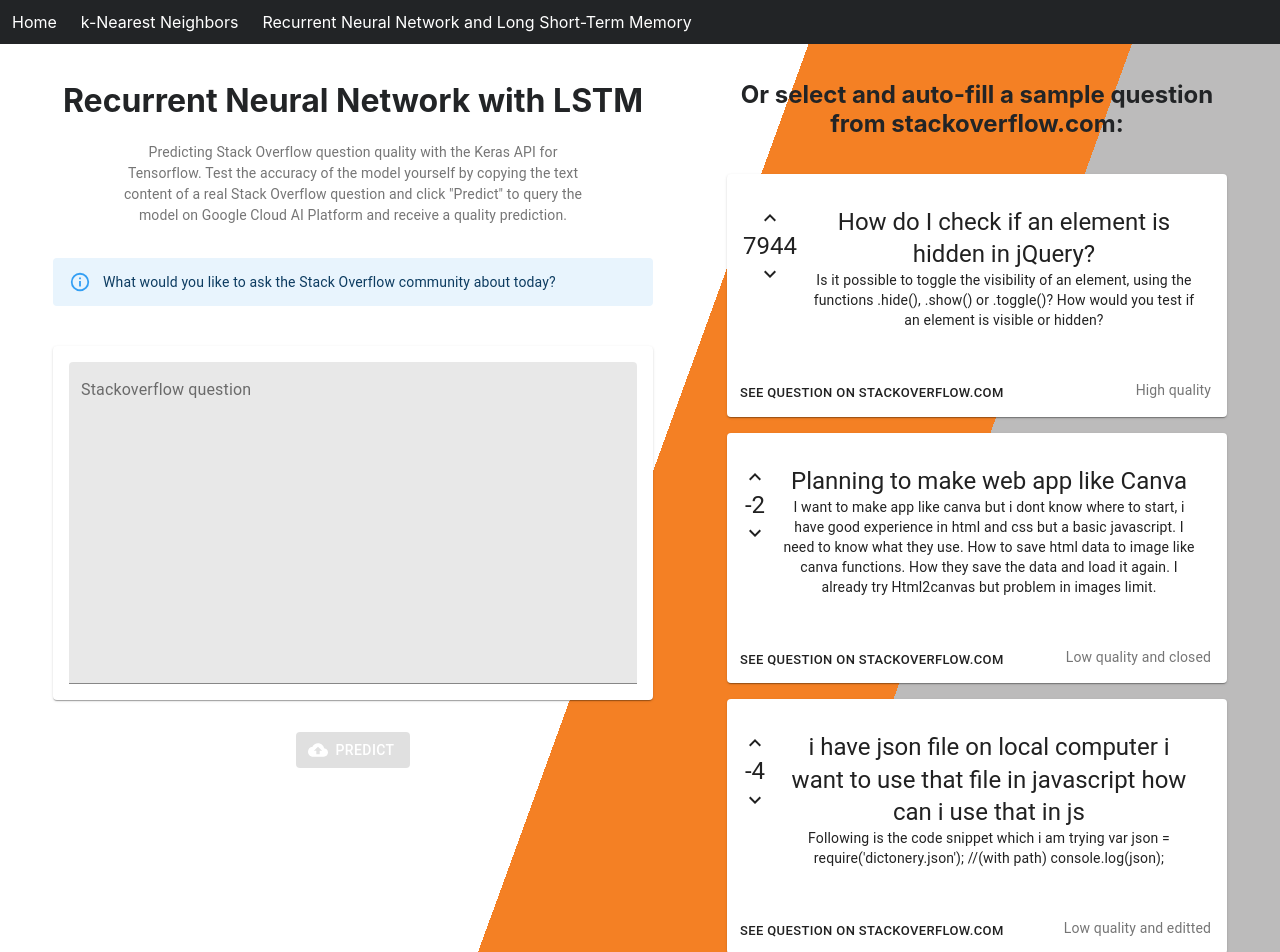
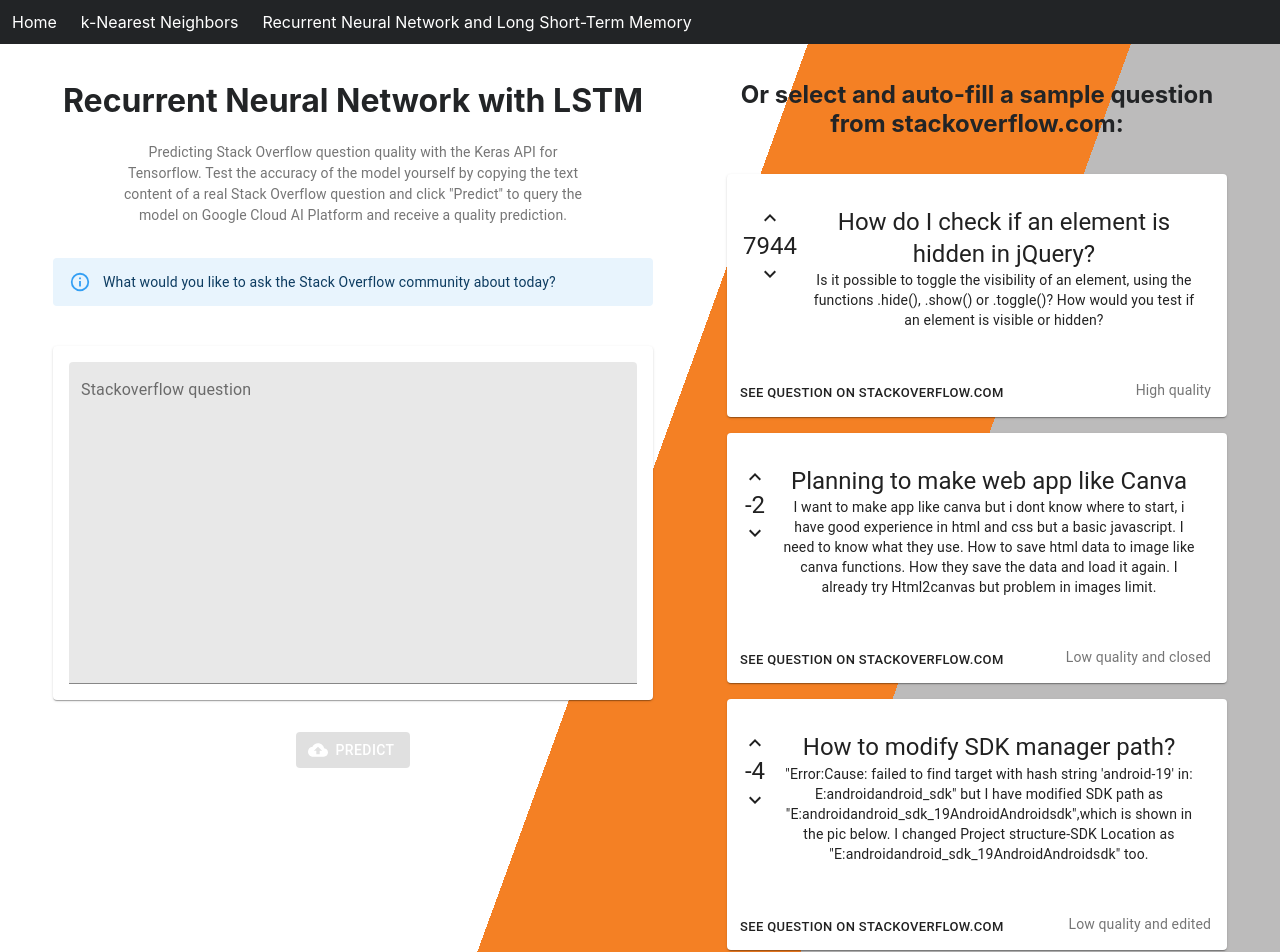
Before and after one commit to Magssch/TDT4173-project, a React (Create React App) app in the folder ml-demo/: page /rnn in a window 1280 px wide. Shown: the top 952 px of the page. Built offline with nearby package versions, Linux system fonts and the light colour scheme.

Commit message:
Update autofill-questions

```diff
--- a/ml-demo/src/pages/RNN/index.js
+++ b/ml-demo/src/pages/RNN/index.js
@@ -10,7 +10,6 @@ import { ThemeProvider } from '@material-ui/styles';
 import { Alert } from '@material-ui/lab';
 import { palette } from '@material-ui/system';
 import Tokenizer, { tokenizerFromJson } from './tokenizer';
-
 const sampleQuestions = [
   {
     quality: "High quality",
@@ -27,11 +26,11 @@ const sampleQuestions = [
     url: "https://stackoverflow.com/questions/34583878/planning-to-make-web-app-like-canva/35942896",
   },
   {
-    quality: "Low quality and editted",
+    quality: "Low quality and edited",
     rating: -4,
-    title: "i have json file on local computer i want to use that file in javascript how can i use that in js",
-    body: "Following is the code snippet which i am trying var json = require('dictonery.json'); //(with path) console.log(json);",
-    url: "https://stackoverflow.com/questions/34583878/planning-to-make-web-app-like-canva/35942896",
+    title: "How to modify SDK manager path?",
+    body: '"Error:Cause: failed to find target with hash string \'android-19\' in: E:\android\android_sdk" but I have modified SDK path as "E:\android\android_sdk_19\Android\Android\sdk",which is shown in the pic below. I changed Project structure-SDK Location as "E:\android\android_sdk_19\Android\Android\sdk" too.',
+    url: "https://stackoverflow.com/questions/34606682/how-to-modify-sdk-manager-path",
   },
 ]
 const theme = createMuiTheme({
```
